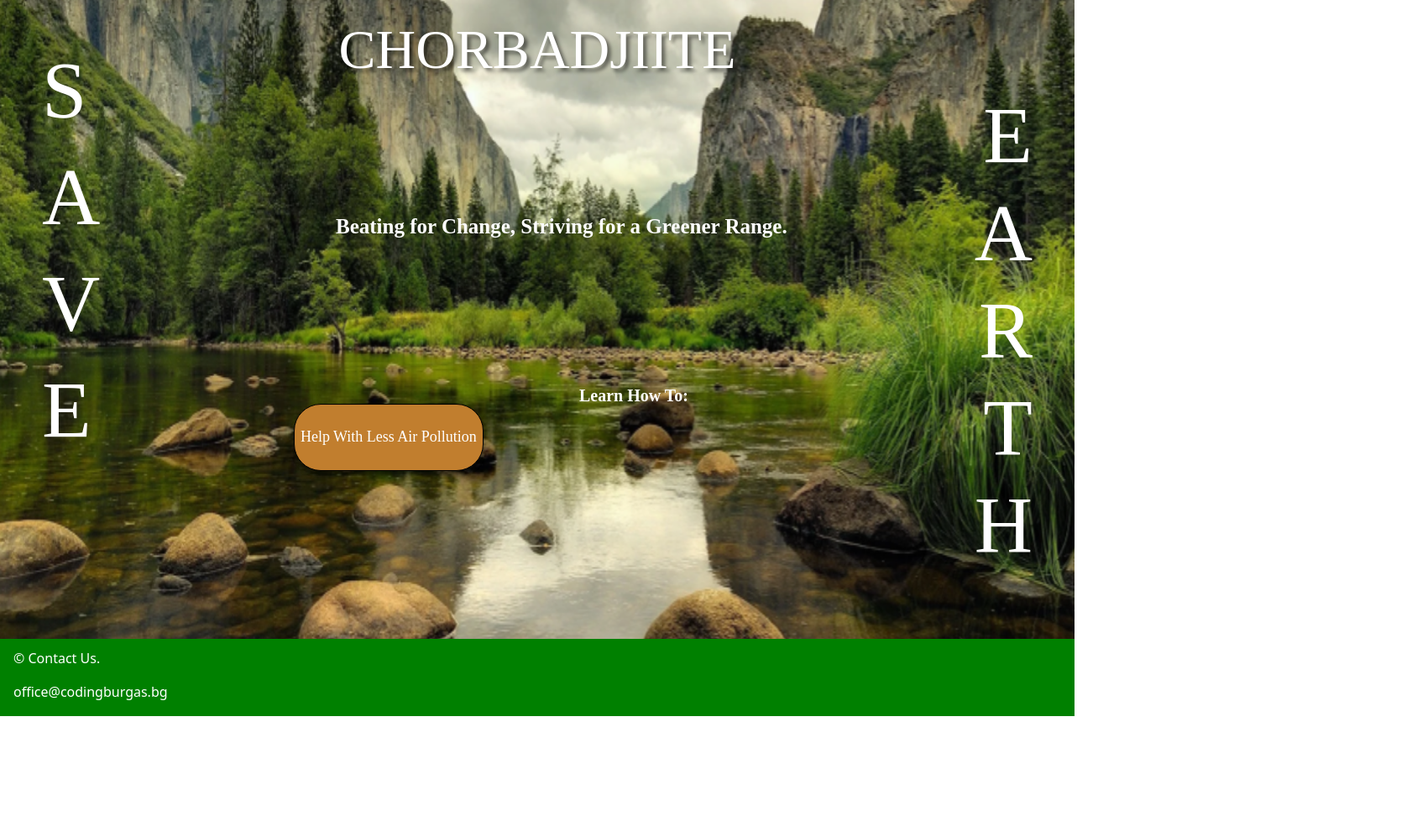
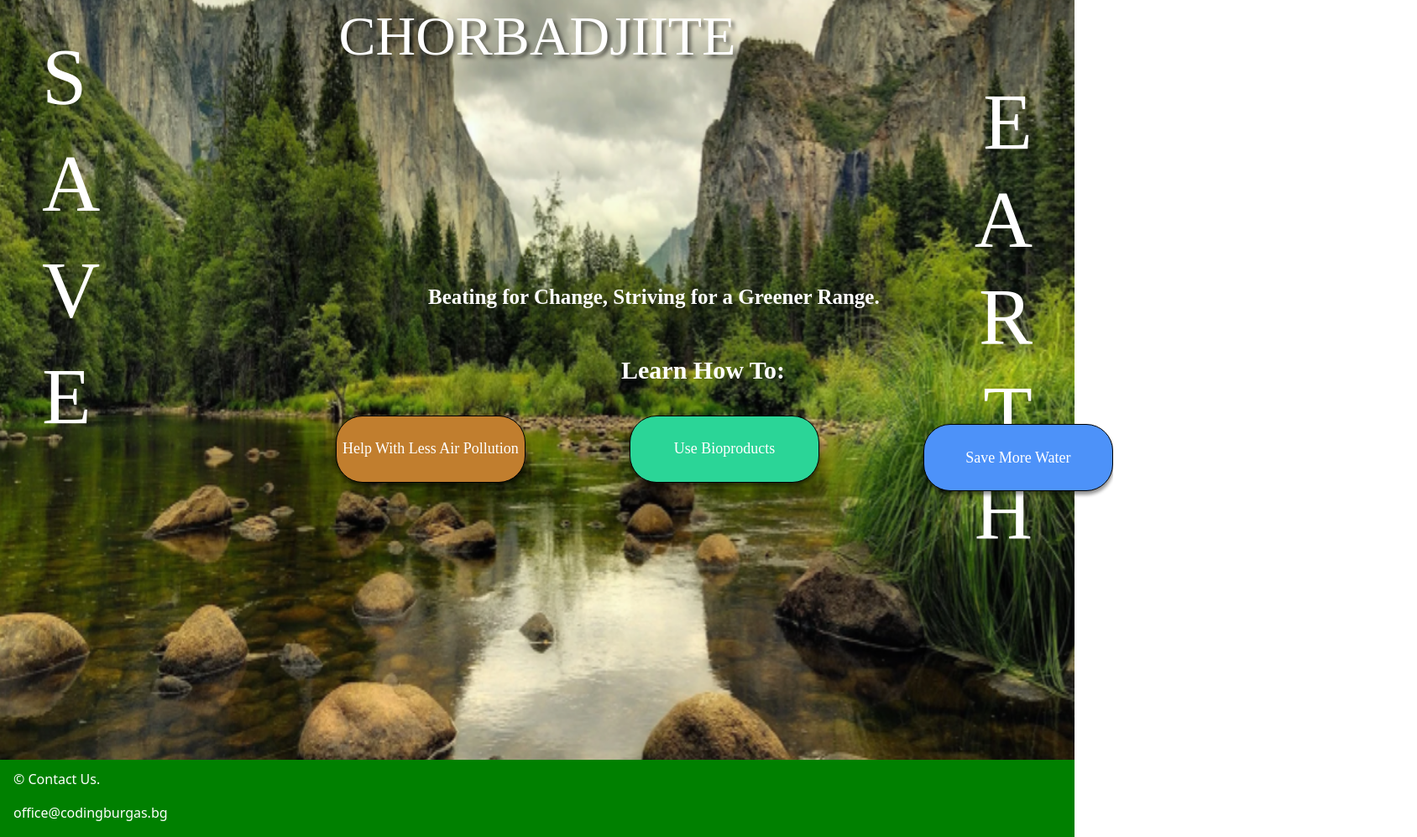
Before and after one commit to KKNachev22/Chorbadjiite, a plain HTML site: page Pages/home.html in a window 1280 px wide. Shown: the part 160-1157 px from the top of the page at 84% size, 1688 px wide, since content can reach past the window. Before the commit the page ends 1013 px from the top, so only its background shows below. Drawn offline with nearby package versions, Linux system fonts and the light colour scheme; a web font is replaced by a local one.

Commit message:
Add the full version of the home page

```diff
--- a/Pages/home.html
+++ b/Pages/home.html
@@ -63,7 +63,9 @@
     </div>
 
 
-    <a href="../Pages/air_pollution.html" class="no-underline"><div class="box">Help With Less Air Pollution</div></a>
+    <div class="box" onclick="window.location.href='../Pages/air_pollution.html'">Help With Less Air Pollution</div>
+    <div class="box1" onclick="window.location.href='../Pages/water_saving.html'">Use Bioproducts</div>
+    <div class="box2" onclick="window.location.href='../Pages/bioproducts_impact.html'">Save More Water</div>
 
 
 <div class="footer">
--- a/Styles/homepage.css
+++ b/Styles/homepage.css
@@ -72,12 +72,42 @@ body{
     background: #C17E2E;
     box-shadow: 0px 4px 4px 0px rgba(0, 0, 0, 0.25), 0px 4px 4px 0px rgba(0, 0, 0, 0.25);
 
-    margin-left: 350px;    /*Positioning*/
-    position: relative;
-    top: -200px;
+    position: relative;         /*Positioning*/
+    top: -170px;
+    left: 400px;
 
 
 
+    cursor: pointer;
+    color: #FFF;        /*Typography design*/
+    font-family: Montagu Slab;
+    font-size: 18px;
+    font-style: normal;
+    font-weight: 400;
+    line-height: normal;
+
+}
+.box1{
+    text-align: center;
+    display: flex;
+    align-items: center;
+    justify-content: center;
+
+    text-decoration: none;
+    width: 225.823px;
+    height: 80.162px;
+    flex-shrink: 0;
+
+    border-radius: 32px;
+    border: 1px solid #000;
+    background: #2BD597;
+    box-shadow: 0px 4px 4px 0px rgba(0, 0, 0, 0.25), 0px 4px 4px 0px rgba(0, 0, 0, 0.25);
+
+    position: relative;
+    top: -250px;
+    left: 750px;
+
+    cursor: pointer;
     color: #FFF;        /*Typography design*/
     font-family: Montagu Slab;
     font-size: 18px;
@@ -85,13 +115,37 @@ body{
     font-weight: 400;
     line-height: normal;
 }
-.no-underline{
-    text-decoration: none;
+.box2{
+    text-align: center;
+    display: flex;
+    align-items: center;
+    justify-content: center;
+
+    width: 225.823px;
+    height: 80.162px;
+    flex-shrink: 0;
+
+    border-radius: 32px;
+    border: 1px solid #000;
+    background: #4D92F9;
+    box-shadow: 0px 4px 4px 0px rgba(0, 0, 0, 0.25), 0px 4px 4px 0px rgba(0, 0, 0, 0.25);
+
+    cursor: pointer;
+    color: #FFF;       /*Typography design*/
+    font-family: Montagu Slab;
+    font-size: 18px;
+    font-style: normal;
+    font-weight: 400;
+    line-height: normal;
+
+    position: relative;
+    top: -320px;
+    left: 1100px;
 }
 .text{
     position: relative;
-    left: 400px;
-    top: 150px;
+    left: 510px;
+    top: 250px;
 
     width: 700px;
     height: 54px;
@@ -104,14 +158,14 @@ body{
 }
 .text1{
     position: relative;
-    left: 690px;
-    top: 300px;
+    left: 740px;
+    top: 280px;
 
-    width: 160px;
+    width: 200px;
     height: 30px;
     color: #FFF;
     font-family: Montserrat Alternates;
-    font-size: 20px;
+    font-size: 30px;
     font-style: normal ;
     font-weight: 800;
     line-height: normal;
--- a/Styles/main.css
+++ b/Styles/main.css
@@ -8,9 +8,6 @@
         display: flex;
         justify-content: space-between;
         align-items: center;
-        width: 1688px;
-        height: 115px;
-        flex-shrink: 0;
         background-color: green;
         padding: 10px;
         color: white;
@@ -121,7 +118,7 @@
         margin-left: 1vw;
     }
 
-    a:hover {
+    .nav-items:hover {
         background-color: rgba(54, 99, 60, 0.664);
     }
 
@@ -130,7 +127,7 @@
     }
 
     @media only screen and (max-width: 768px) {
-        .nav-items a {
+        .nav-items .nav-items{
             padding: 10px;
             font-size: 0.8em;
             margin: 3px;
@@ -144,11 +141,11 @@
     }
     .dropdown-btn{
         background-color: green;
-        height: 50px;
+        height: 60px;
         width: 170px;
         margin-top: 7px;
         margin-left: 5px;
-        border-radius: 30px;
+        border-radius: 50px;
         padding: 10px;
         margin: 0 5px;
         border: none;
```
Also changed, not shown: Pages/air_pollution.html (+1 -1 lines).
